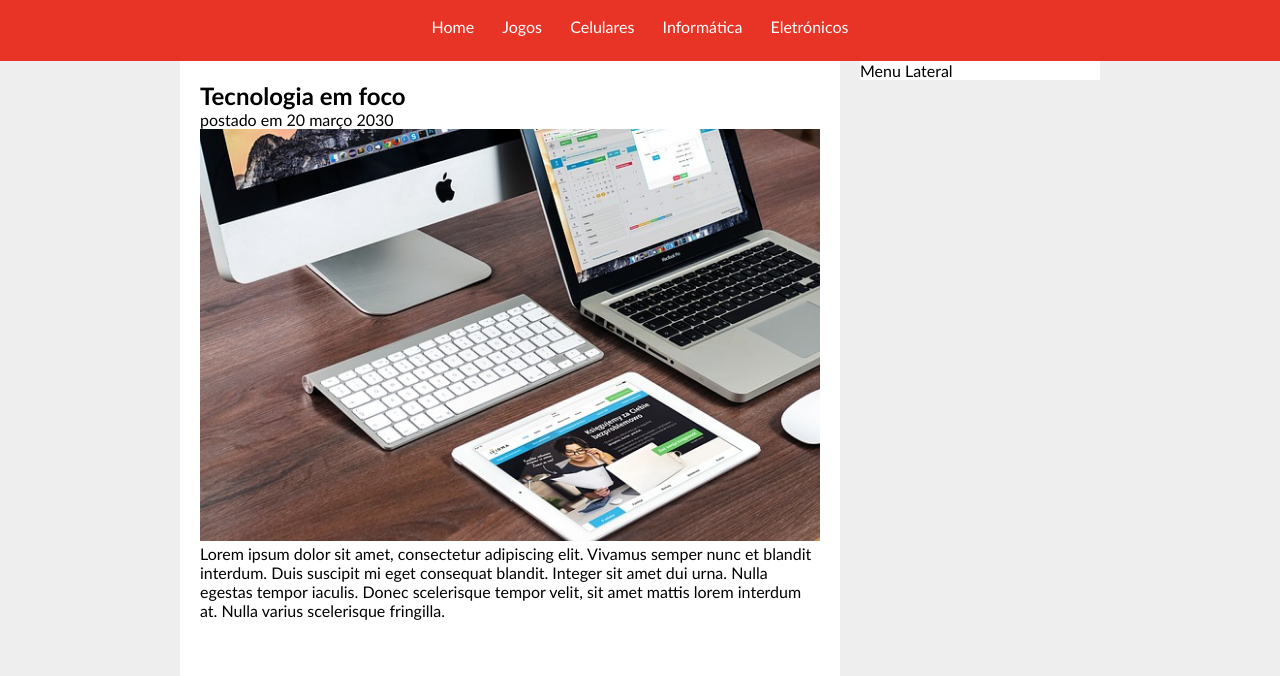
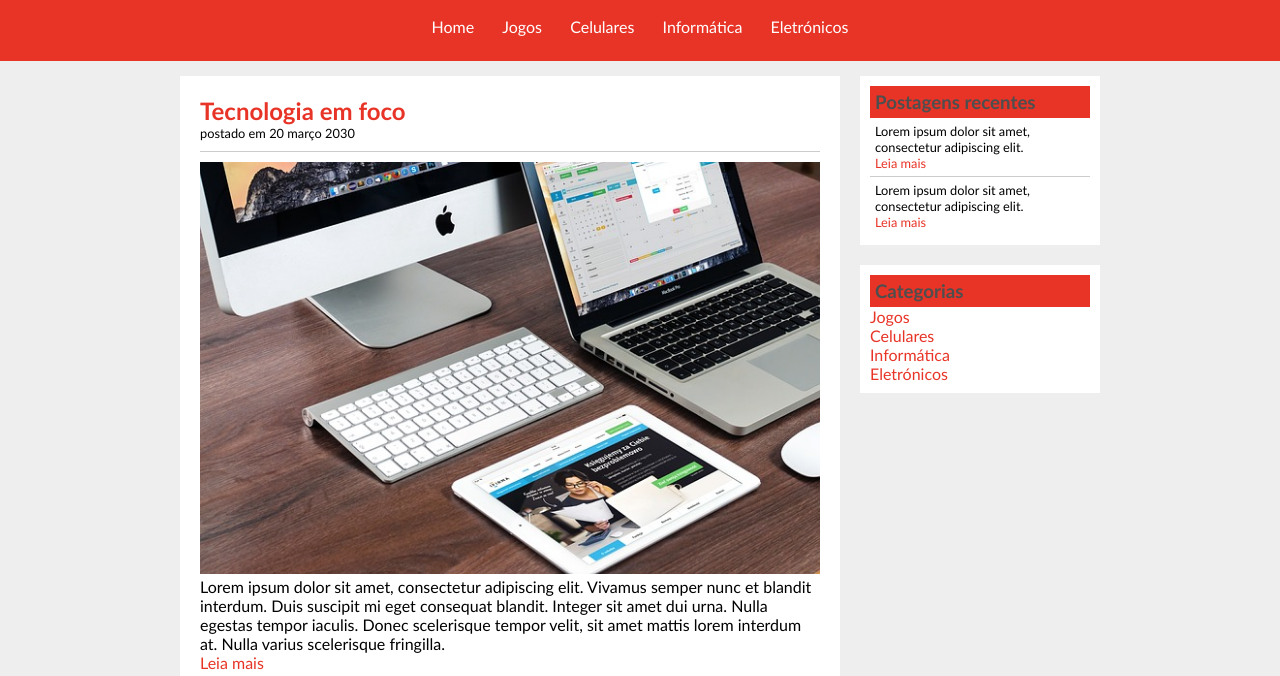
Before and after one commit to brunofernandes23/Project-TecBlog, a plain HTML site: page index.html in a window 1280 px wide. Shown: the part 76-752 px from the top of the page. Drawn offline with Linux system fonts and the light colour scheme.

Commit message:
Foi finalizado a página home, adicionado outra postagem, links e textos modelos

```diff
--- a/css/style.css
+++ b/css/style.css
@@ -26,11 +26,9 @@ body {
 #area-principal {
     width: 920px;
     margin: 0 auto;
+    padding: 15px;
 }
 
-#area-postagens, #area-lateral {
-    background: #fff;
-}
 
 #area-postagens {
     width: 660px;
@@ -48,6 +46,18 @@ body {
     background: #fff;
 }
 
+.conteudo-lateral {
+    background: #fff;
+    padding: 10px;
+    margin-bottom: 20px;
+}
+
+.postagem-lateral {
+    font-size: 0.8em;
+    padding: 5px;
+    border-bottom: 1px solid #ccc;
+}
+
 #rodape {
     clear: both;
     text-align: center;
@@ -61,14 +71,24 @@ body {
 a {
     text-decoration: none;
 }
+
 a:link, a:visited {
+    color: #e83427;
+}
+
+a:hover {
+    text-decoration: underline;
+}
+
+#area-cabecalho a:link, #area-cabecalho a:visited {
     color: #fff;
     padding: 8px 12px;
 }
 
-a:hover {
+#area-cabecalho a:hover {
     color: #e83427;
     background: #fff;
+    text-decoration: none;
 }
 
 /*
@@ -80,6 +100,24 @@ h1 {
     font-size: 2.5em;
 }
 
+h2 {
+    color: #e83427;
+}
+
+h3 {
+    color: #4e4e4e;
+    background: #e83427;
+    padding: 5px;
+}
+
 .branco {
     color: #fff;
 }
+
+.data-postagem {
+    font-size: 0.8em;
+    border-bottom: 1px solid #ccc;
+    padding-bottom: 10px;
+    margin-bottom: 10px;
+    display: block;
+}
--- a/index.html
+++ b/index.html
@@ -27,8 +27,19 @@
             <!--Abertura postagem-->
             <div class="postagem">
                 <h2>Tecnologia em foco</h2>
-                <span>postado em 20 março 2030</span>
+                <span class="data-postagem">postado em 20 março 2030</span>
                 <img width="620px" src="img/imagem2.jpg" alt="computador/ipad" >
+                <p>
+                    Lorem ipsum dolor sit amet, consectetur adipiscing elit. Vivamus semper nunc et blandit interdum. Duis suscipit mi eget consequat blandit. Integer sit amet dui urna. Nulla egestas tempor iaculis. Donec scelerisque tempor velit, sit amet mattis lorem interdum at. Nulla varius scelerisque fringilla.
+                </p>
+                <a href="">Leia mais</a>
+            </div><!--//fechamento postagem-->
+
+            <!--Abertura postagem-->
+            <div class="postagem">
+                <h2>Coffe Break</h2>
+                <span class="data-postagem">postado em 15 março 2030</span>
+                <img width="620px" src="img/imagem1.jpg" alt="computador/ipad" >
                 <p>
                     Lorem ipsum dolor sit amet, consectetur adipiscing elit. Vivamus semper nunc et blandit interdum. Duis suscipit mi eget consequat blandit. Integer sit amet dui urna. Nulla egestas tempor iaculis. Donec scelerisque tempor velit, sit amet mattis lorem interdum at. Nulla varius scelerisque fringilla.
                 </p>
@@ -37,8 +48,34 @@
 
         </div>
         <div id="area-lateral">
-            Menu Lateral
+
+            <div class="conteudo-lateral">
+                <h3>Postagens recentes</h3>
+
+                <div class="postagem-lateral">
+                    <p>Lorem ipsum dolor sit amet, consectetur adipiscing elit.</p>
+                    <a href="">Leia mais</a>
+                </div>
+
+                <div class="postagem-lateral" style="border-bottom: none;">
+                    <p>Lorem ipsum dolor sit amet, consectetur adipiscing elit.</p>
+                    <a href="">Leia mais</a>
+                </div>
+
+            </div>
+
+            <div class="conteudo-lateral">
+                <h3>Categorias</h3>
+
+                <a href="">Jogos</a><br>
+                <a href="">Celulares</a><br>
+                <a href="">Informática</a><br>
+                <a href="">Eletrónicos</a><br>
+
+            </div>
+
         </div>
+
         <div id="rodape">
             Todos os direitos reservados.
         </div>
```
